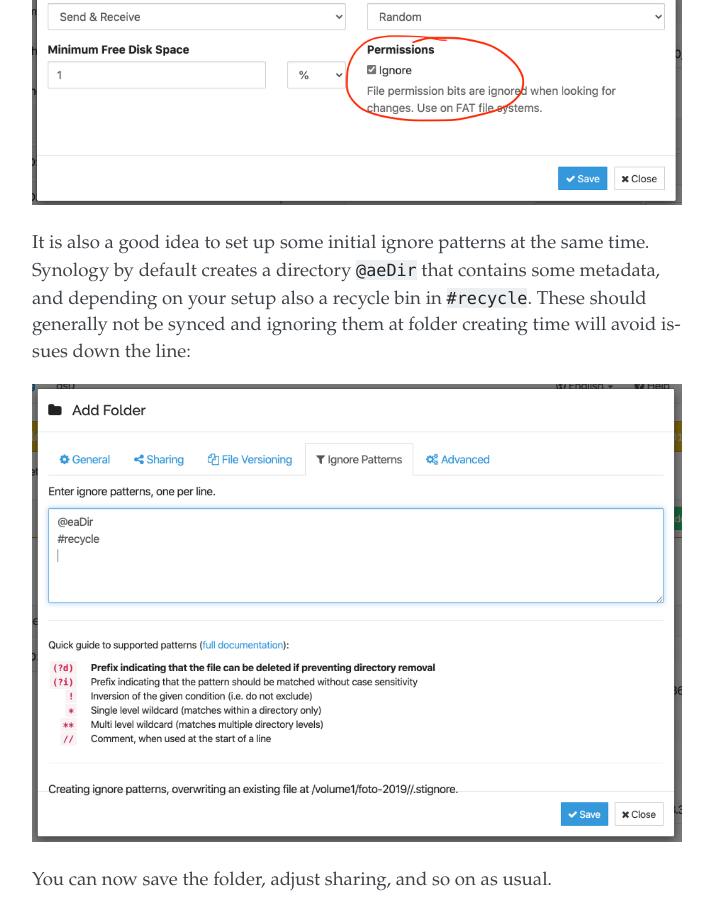
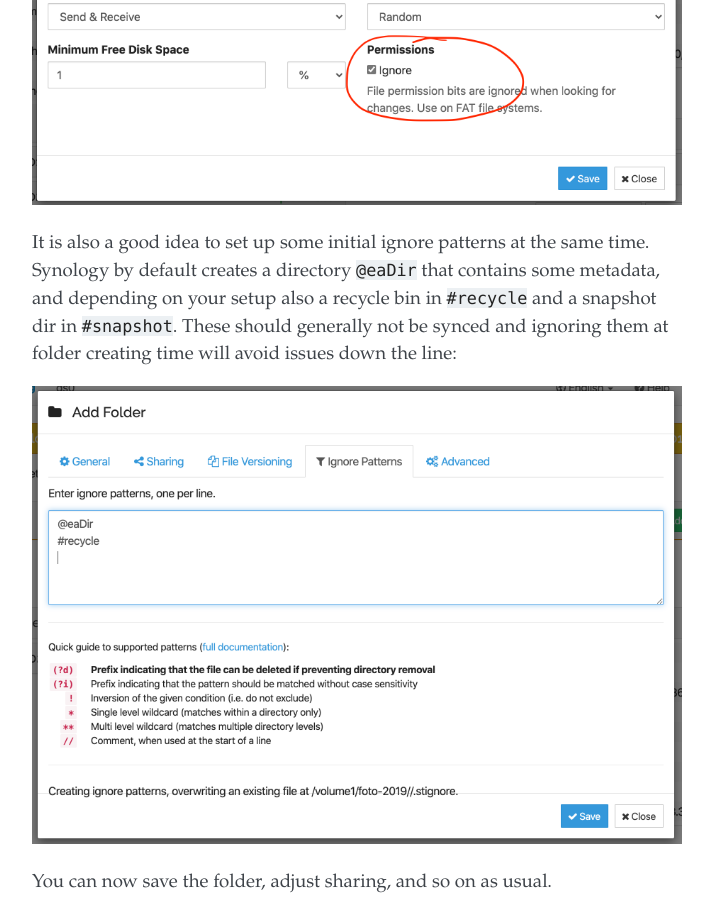
Before and after one commit to kastelo/syncthing-synology, a Sphinx documentation site: the page built from docs/sharing.rst, in a window 1280 px wide and 900 px high, scrolled down 2382 px. Shown: the whole window, without its empty margins (408-1121 px from the left). Built offline with Sphinx 7.4.7, drawn with Linux system fonts in a browser that asks for light colours.

Commit message:
@eaDir and #snapshot

```diff
--- a/docs/sharing.rst
+++ b/docs/sharing.rst
@@ -48,11 +48,11 @@ sharing dialog:
 .. image::
     ignoreperms.png
 
-It is also a good idea to set up some initial ignore patterns at the same
-time. Synology by default creates a directory ``@aeDir`` that contains some
-metadata, and depending on your setup also a recycle bin in ``#recycle``.
-These should generally not be synced and ignoring them at folder creating
-time will avoid issues down the line:
+It is also a good idea to set up some initial ignore patterns at the same time.
+Synology by default creates a directory ``@eaDir`` that contains some metadata,
+and depending on your setup also a recycle bin in ``#recycle`` and a snapshot
+dir in ``#snapshot``. These should generally not be synced and ignoring them at
+folder creating time will avoid issues down the line:
 
 .. image::
     syncthing2.png
```
